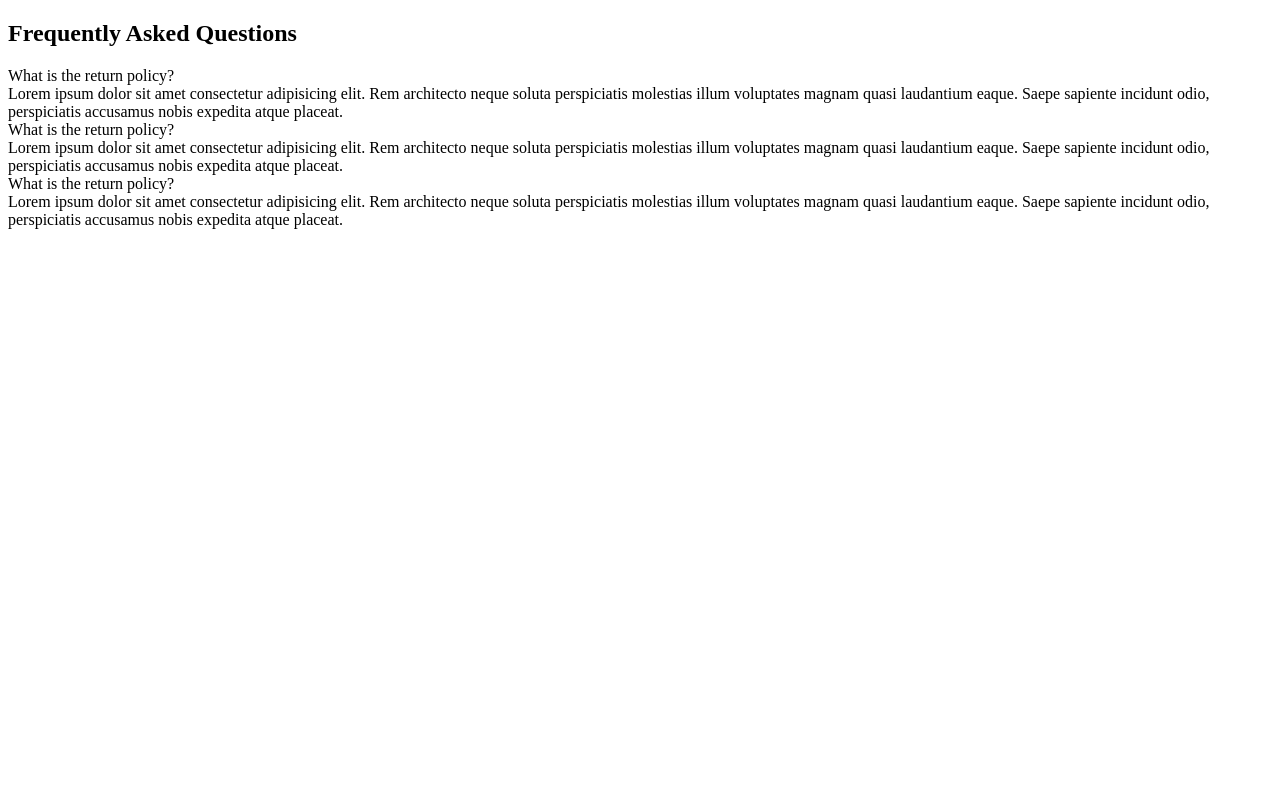
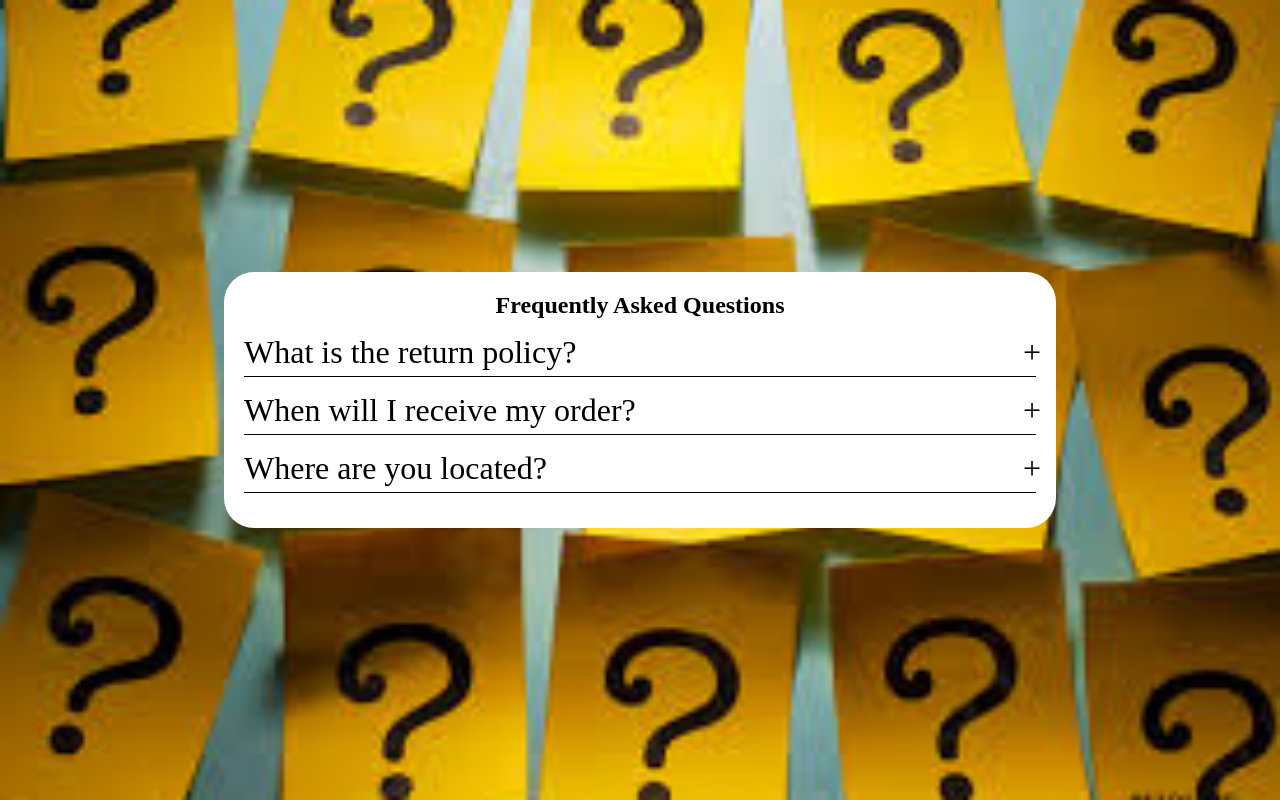
Before and after one commit to patrickleon710/Project-3--Accordion, a plain HTML site: page index.html in a window 1280 px wide. Drawn offline with Linux system fonts and the light colour scheme.

Commit message:
adding javascript

```diff
--- a/index.html
+++ b/index.html
@@ -4,20 +4,26 @@
     <meta charset="UTF-8">
     <meta name="viewport" content="width=device-width, initial-scale=1.0">
     <title>Accordion</title>
+    <link rel="stylesheet" href="style.css">
 </head>
 <body>
-    <div>
-        <h2>Frequently Asked Questions</h2>
+    <div class="accordion">
+        <h2 class="accordion-title">Frequently Asked Questions</h2>
+
+        <div class="content-container">
+            <div class="question">What is the return policy?</div>
+            <div class="answer">Lorem ipsum dolor sit amet consectetur adipisicing elit. Rem architecto neque soluta perspiciatis molestias illum voluptates magnam quasi laudantium eaque. Saepe sapiente incidunt odio, perspiciatis accusamus nobis expedita atque placeat.</div>
+        </div>
+        <div class="content-container">
+            <div class="question">When will I receive my order?</div>
+            <div class="answer">Lorem ipsum dolor sit amet consectetur adipisicing elit. Rem architecto neque soluta perspiciatis molestias illum voluptates magnam quasi laudantium eaque. Saepe sapiente incidunt odio, perspiciatis accusamus nobis expedita atque placeat.</div>
+        </div>
+        <div class="content-container">
+            <div class="question">Where are you located?</div>
+            <div class="answer">Lorem ipsum dolor sit amet consectetur adipisicing elit. Rem architecto neque soluta perspiciatis molestias illum voluptates magnam quasi laudantium eaque. Saepe sapiente incidunt odio, perspiciatis accusamus nobis expedita atque placeat.</div>
+        </div>
     </div>
-    <div class="cotnent-container">
-        <div class="question">What is the return policy?</div>
-        <div class="answer">Lorem ipsum dolor sit amet consectetur adipisicing elit. Rem architecto neque soluta perspiciatis molestias illum voluptates magnam quasi laudantium eaque. Saepe sapiente incidunt odio, perspiciatis accusamus nobis expedita atque placeat.</div>
-    <div class="cotnent-container">
-        <div class="question">What is the return policy?</div>
-        <div class="answer">Lorem ipsum dolor sit amet consectetur adipisicing elit. Rem architecto neque soluta perspiciatis molestias illum voluptates magnam quasi laudantium eaque. Saepe sapiente incidunt odio, perspiciatis accusamus nobis expedita atque placeat.</div>
-    <div class="cotnent-container">
-        <div class="question">What is the return policy?</div>
-        <div class="answer">Lorem ipsum dolor sit amet consectetur adipisicing elit. Rem architecto neque soluta perspiciatis molestias illum voluptates magnam quasi laudantium eaque. Saepe sapiente incidunt odio, perspiciatis accusamus nobis expedita atque placeat.</div>
-    </div>
+
+    <script src="project3.js"></script>
 </body>
 </html>
--- a/project3.js
+++ b/project3.js
@@ -0,0 +1,7 @@
+// VARIABLES
+
+const accordion = document.getElementsByClassName('content-container')
+
+accordion.addEventListener('click', function() {
+    this.classList.toggle('active')
+})
--- a/style.css
+++ b/style.css
@@ -0,0 +1,52 @@
+* {
+    margin: 0;
+    padding: 0;
+    box-sizing: border-box;
+}
+
+body {
+    background: url(accordionimage.jpg) no-repeat center center/ cover;
+    display: flex;
+    justify-content: center;
+    align-items: center;
+    height: 100vh;
+}
+
+.accordion {
+    background: #fff;
+    border-radius: 30px;
+    padding: 20px;
+    width: 65%;
+}
+
+.accordion .accordion-title {
+
+    padding-bottom: 15px;
+    text-align: center;
+}
+
+.accordion .content-container .question {
+    border-bottom: 1px solid #000;
+    cursor: pointer;
+    font-size: 2rem;
+    padding-bottom: 5px;
+    position: relative;
+}
+
+.accordion .content-container .question::after {
+    content: '+';
+
+    position: absolute;
+    right: -5px;
+}
+
+.accordion .content-container .answer {
+    font-size: 22px;
+    line-height: 1.5;
+    padding-top: 15px;
+    width: 100%;
+
+    height: 0;
+    overflow: hidden;
+    transition: .5s;
+}
```
Also changed, not shown: accordionimage.jpg (added).
